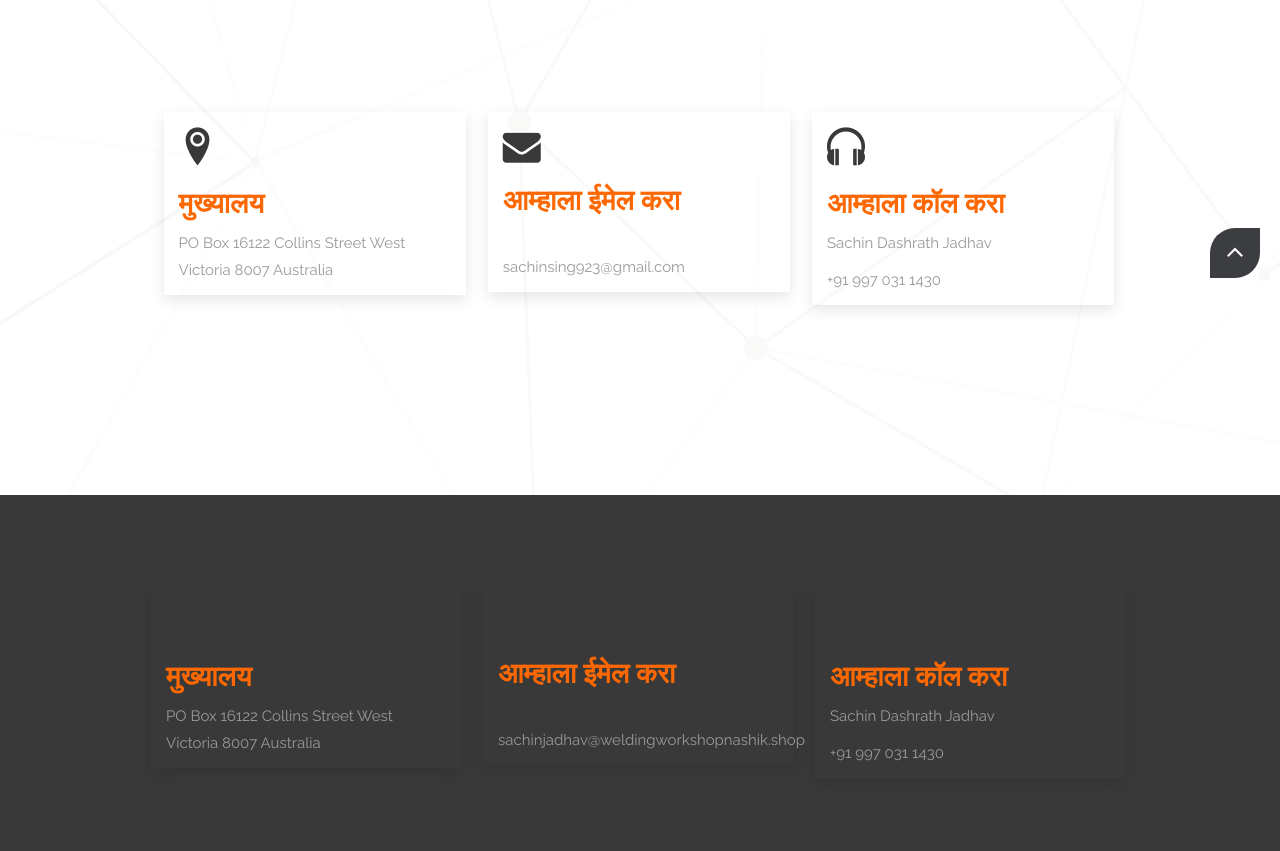
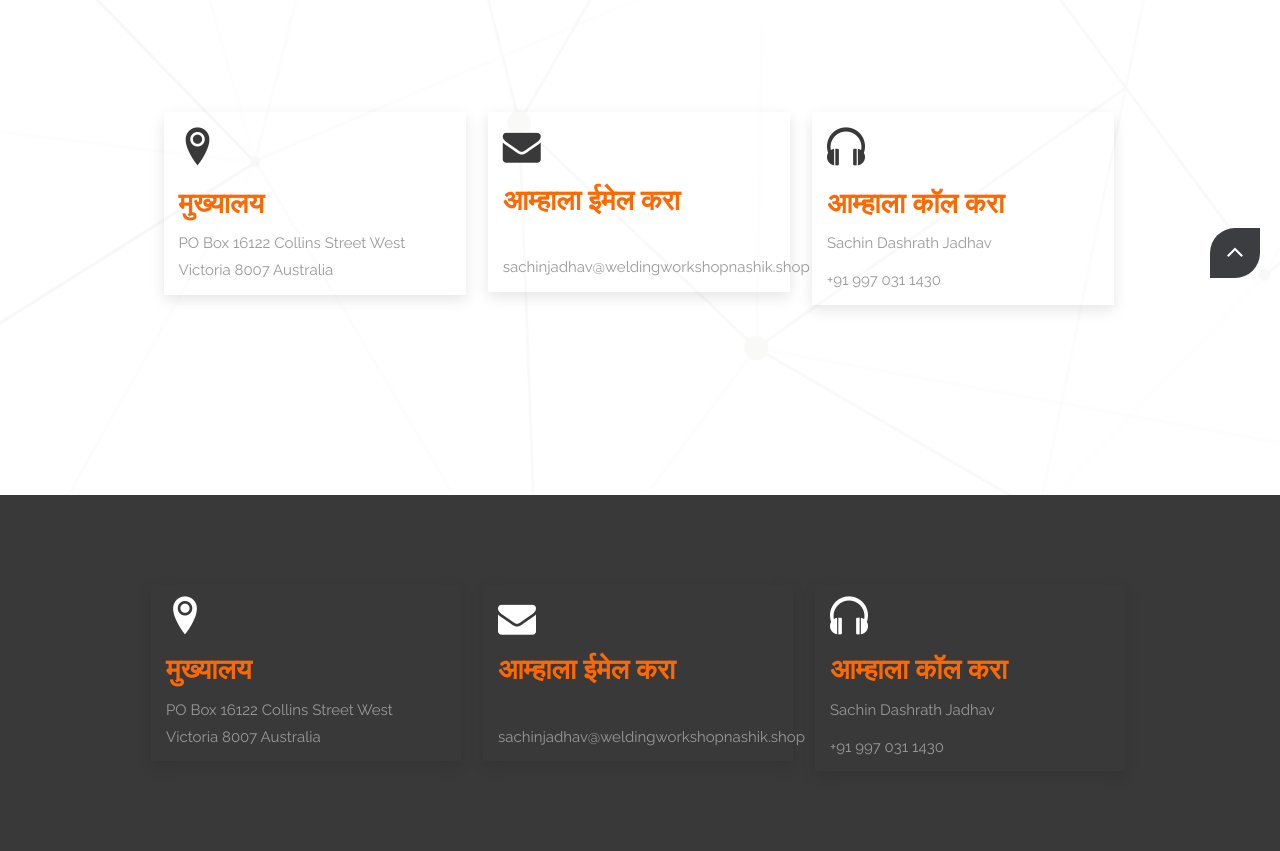
Before and after one commit to Harshada5686/WeldingWorkshop_Website, a plain HTML site: page contact.html in a window 1280 px wide. Shown: the part 622-1473 px from the top of the page. Drawn offline with Linux system fonts and the light colour scheme.

Commit message:
push code

```diff
--- a/contact.html
+++ b/contact.html
@@ -112,7 +112,6 @@
                 <div class="col-md-12">
                     <div class="banner">
                         <h2>Contact</h2>
-
                     </div>
                 </div>
             </div>
@@ -126,7 +125,7 @@
 
             </div><!-- end title -->
             <div class="row">
-                <div class="col-md-offset-1 col-sm-10 col-md-10 col-sm-offset-1 pd-add  ">
+                <div class="col-md-offset-1 col-sm-10 col-md-10 col-sm-offset-1 pd-add ">
 
                     <div class="address-item">
                         <div class="address-icon">
@@ -144,7 +143,7 @@
                         <h3>आम्हाला ईमेल करा</h3>
                         <br>
 
-                        <p>sachinsing923@gmail.com
+                        <p>sachinjadhav@weldingworkshopnashik.shop
                         </p>
                     </div>
                     <div class="address-item">
@@ -168,7 +167,7 @@
                 <div class="row">
                     <div class="col-md-offset-1 col-sm-10 col-md-10 col-sm-offset-1 pd-add">
                         <div class="address-item">
-                            <div class="address-icon">
+                            <div class="address-icon1">
                                 <i class="icon icon-location2"></i>
                             </div>
                             <h3> मुख्यालय</h3>
@@ -177,7 +176,7 @@
                             </p>
                         </div>
                         <div class="address-item">
-                            <div class="address-icon">
+                            <div class="address-icon1">
                                 <i class="fa fa-envelope" aria-hidden="true"></i>
                             </div>
                             <h3>आम्हाला ईमेल करा</h3>
@@ -187,7 +186,7 @@
                             </p>
                         </div>
                         <div class="address-item">
-                            <div class="address-icon">
+                            <div class="address-icon1">
                                 <i class="icon icon-headphones"></i>
                             </div>
                             <h3>आम्हाला कॉल करा</h3>
@@ -206,7 +205,7 @@
             <div class="footer-distributed">
                 <div class="footer-left">
                     <p class="footer-company-name">All Rights Reserved. &copy; 2024 <a href="#">Vishwakrupa
-                            Enterprises</a> Design By : Take Change
+                            Enterprises</a> Design By : Take Change</p>
 
                 </div>
 
--- a/style.css
+++ b/style.css
@@ -3185,8 +3185,13 @@ select.mobile-device {
 }
 .address-icon i{
 	font-size: 38px;
-	color: #393939;
-}
+	color: #393939 ;
+}
+.address-icon1{
+	font-size: 38px;
+	color: white;
+}
+/* */
 
 .address-item h3{
 	font-size: 28px;
```
Also changed, not shown: about-us.html (+3 -3 lines), index.html (+3 -3 lines), portfolio.html (+3 -3 lines), services.html (+3 -3 lines), testimonials.html (+3 -3 lines).
